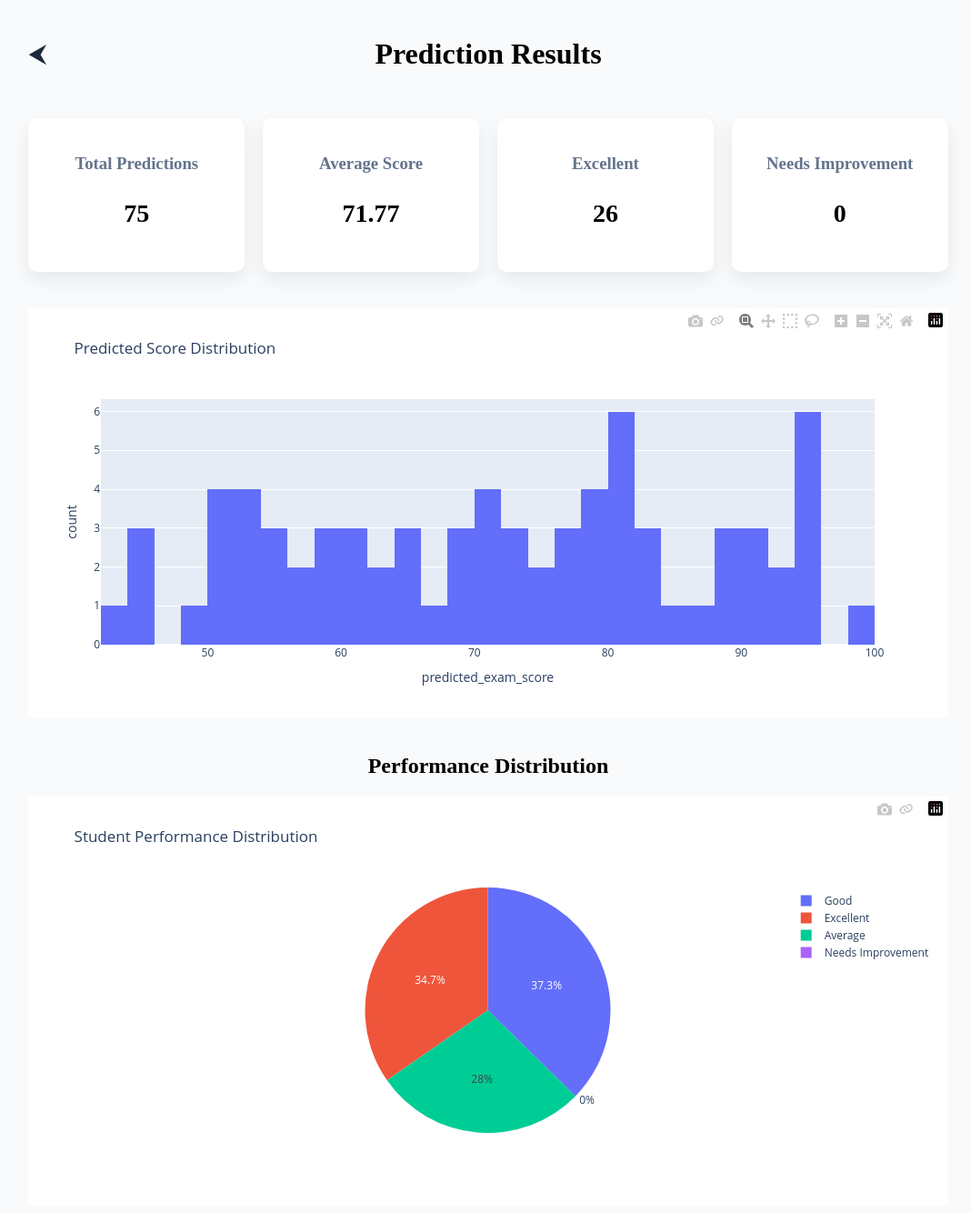
After one commit to Riyasanketpatel/student-performance-prediction-system, a Flask app: page /result in a window 1280 px wide. The commit adds this page. Shown: the whole page at 91% size, without its empty margins (103-1171 px from the left). Run offline with Flask 3, Linux system fonts and the light colour scheme; parts of the project's set-up code (start-up, migrations or seed data) failed here and were passed over.

Commit message:
Improved prediction results and dashboard UI

```diff
--- a/app.py
+++ b/app.py
@@ -4,6 +4,7 @@ from markupsafe import Markup
 import pandas as pd
 import plotly.express as px
 import os
+import numpy as np
 import joblib
 
 # ---------------- LOAD ML MODEL ---------------- #
@@ -95,6 +96,11 @@ def upload_csv():
         else:
             return "Unsupported file format"
 
+        df.rename(columns={
+        "screen_time_hours": "screen_time",
+        "exam_anxiety": "exam_anxiety_score"
+    }, inplace=True)
+
         # Ensure required columns exist
         if "motivation_level" not in df.columns:
             df["motivation_level"] = 5   # default value
@@ -130,6 +136,12 @@ def preprocessing():
 
     df = pd.read_csv(DATA_FILE)
 
+    # STANDARDIZE COLUMN NAMES
+    df.rename(columns={
+        "screen_time_hours": "screen_time",
+        "exam_anxiety": "exam_anxiety_score"
+    }, inplace=True)
+
     # BEFORE PREPROCESSING
     before_rows = df.shape[0]
     before_cols = df.shape[1]
@@ -137,6 +149,7 @@ def preprocessing():
 
     # HANDLE MISSING VALUES
     df.fillna(df.mean(numeric_only=True), inplace=True)
+    df.fillna("Unknown", inplace=True)
 
     # CLEAN DATASET
     df_clean = df
@@ -172,11 +185,11 @@ def save_student():
         "gender": request.form["gender"],
         "study_hours_per_day": float(request.form["study_hours_per_day"]),
         "attendance_percentage": float(request.form["attendance_percentage"]),
-        "screen_time_hours": float(request.form["screen_time_hours"]),
+        "screen_time": float(request.form["screen_time"]),
         "entertainment_hours": float(request.form["entertainment_hours"]),
         "stress_level": float(request.form["stress_level"]),
         "motivation_level": float(request.form["motivation_level"]),
-        "exam_anxiety": float(request.form["exam_anxiety"]),
+        "exam_anxiety_score": float(request.form["exam_anxiety"]),
         "major": request.form["major"],
         "exam_score": float(request.form["exam_score"]),
         "source": "Manual"
@@ -261,11 +274,11 @@ def update_student(index):
     df.loc[index, "gender"] = request.form["gender"]
     df.loc[index, "study_hours_per_day"] = float(request.form["study_hours_per_day"])
     df.loc[index, "attendance_percentage"] = float(request.form["attendance_percentage"])
-    df.loc[index, "screen_time_hours"] = float(request.form["screen_time_hours"])
+    df.loc[index, "screen_time"] = float(request.form["screen_time"])
     df.loc[index, "entertainment_hours"] = float(request.form["entertainment_hours"])
     df.loc[index, "stress_level"] = float(request.form["stress_level"])
     df.loc[index, "motivation_level"] = float(request.form["motivation_level"])
-    df.loc[index, "exam_anxiety"] = float(request.form["exam_anxiety"])
+    df.loc[index, "exam_anxiety_score"] = float(request.form["exam_anxiety_score"])
     df.loc[index, "major"] = request.form["major"]
     df.loc[index, "exam_score"] = float(request.form["exam_score"])
 
@@ -346,7 +359,7 @@ def eda():
     # Graph 4 - Screen Time vs Score
     fig4 = px.scatter(
         df,
-        x="screen_time_hours",
+        x="screen_time",
         y="exam_score",
         trendline="ols",
         opacity=0.5,
@@ -463,10 +476,10 @@ def predict_single_student():
 
     study = float(request.form["study_hours_per_day"])
     attendance = float(request.form["attendance_percentage"])
-    screen = float(request.form["screen_time_hours"])
+    screen = float(request.form["screen_time"])
     entertainment = float(request.form["entertainment_hours"])
     stress = float(request.form["stress_level"])
-    anxiety = float(request.form["exam_anxiety"])
+    anxiety = float(request.form["exam_anxiety_score"])
     gpa = float(request.form["previous_gpa"])
     motivation = float(request.form["motivation_level"])
     major = request.form["major"]
@@ -475,16 +488,20 @@ def predict_single_student():
     if gpa > 4:
         gpa = (gpa / 10) * 4
 
+    social_media = entertainment / 2
+    netflix = entertainment / 2
+
     input_dict = {
         "study_hours_per_day": study,
         "attendance_percentage": attendance,
         "screen_time": screen,
-        "entertainment_hours": entertainment,
         "stress_level": stress,
-        "exam_anxiety": anxiety,
+        "exam_anxiety_score": anxiety,
         "previous_gpa": gpa,
         "motivation_level": motivation,
-        "major": major
+        "major": major,
+        "social_media_hours": social_media,
+        "netflix_hours": netflix,
     }
 
     input_df = pd.DataFrame([input_dict])
@@ -501,8 +518,14 @@ def predict_single_student():
     # Predict
     prediction = model.predict(scaled_data)
 
-    predicted_score = round(prediction[0], 2)
-    predicted_score = max(0, min(100, predicted_score))
+    # Convert prediction scale to exam score
+    predicted_score = prediction[0]
+
+    # Round result
+    predicted_score = round(predicted_score, 2)
+
+    # Keep score between 0 and 100
+    predicted_score = np.clip(predicted_score, 0, 100)
 
     # Performance level
     if predicted_score >= 80:
@@ -550,6 +573,7 @@ def predict_single_student():
 @app.route("/bulk_predict", methods=["POST"])
 def bulk_predict():
 
+
     file = request.files["dataset"]
 
     if file.filename.endswith(".csv"):
@@ -561,11 +585,32 @@ def bulk_predict():
     else:
         return "Unsupported file format"
 
+    required_columns = [
+    "study_hours_per_day",
+    "attendance_percentage",
+    "screen_time",
+    "entertainment_hours",
+    "stress_level",
+    "exam_anxiety_score",
+    "previous_gpa",
+    "motivation_level",
+    "major"
+    ]
+
+    for col in required_columns:
+        if col not in df.columns:
+            df[col] = 0
+
+    # Remove exam_score column
+    if "exam_score" in df.columns:
+        df = df.drop("exam_score", axis=1)
+
     # Merge entertainment columns if needed
-    if "entertainment_hours" not in df.columns:
+    if "social_media_hours" not in df.columns:
+        df["social_media_hours"] = df["entertainment_hours"] / 2
 
-        if "social_media_hours" in df.columns and "netflix_hours" in df.columns:
-            df["entertainment_hours"] = df["social_media_hours"] + df["netflix_hours"]
+    if "netflix_hours" not in df.columns:
+        df["netflix_hours"] = df["entertainment_hours"] / 2
 
     # GPA conversion
     if "previous_gpa" in df.columns:
@@ -586,12 +631,24 @@ def bulk_predict():
     # Predict
     predictions = model.predict(scaled_data)
 
-    df["predicted_exam_score"] = predictions
-    df["predicted_exam_score"] = df["predicted_exam_score"].clip(0, 100)
+    # Convert to exam score scale
+    df["predicted_exam_score"] = predictions.clip(0,100)
 
     # Save output
     output_file = "predicted_results.csv"
-    df.to_csv(output_file, index=False)
+
+    if os.path.exists(output_file):
+
+        old_results = pd.read_csv(output_file)
+
+        combined = pd.concat([old_results, df], ignore_index=True)
+
+        combined.drop_duplicates(inplace=True)
+
+        combined.to_csv(output_file, index=False)
+
+    else:
+        df.to_csv(output_file, index=False)
 
     return render_template(
         "bulk_predict.html",
@@ -611,6 +668,64 @@ def download_result():
         as_attachment=True
     )
 
+#----------------------RESULT-----------------------------#
+@app.route("/result")
+def results():
+
+    if not os.path.exists("predicted_results.csv"):
+        return render_template("results.html", data_available=False)
+
+    df = pd.read_csv("predicted_results.csv")
+
+    total_predictions = len(df)
+    avg_score = round(df["predicted_exam_score"].mean(), 2)
+
+    excellent = len(df[df["predicted_exam_score"] >= 80])
+
+    good = len(df[(df["predicted_exam_score"] >= 60) & (df["predicted_exam_score"] < 80)])
+
+    average = len(df[(df["predicted_exam_score"] >= 40) & (df["predicted_exam_score"] < 60)])
+
+    poor = len(df[df["predicted_exam_score"] < 40])
+
+    fig = px.histogram(
+        df,
+        x="predicted_exam_score",
+        nbins=30,
+        title="Predicted Score Distribution"
+    )
+
+    chart = Markup(fig.to_html(full_html=False))
+
+    category_data = {
+    "Category": ["Excellent", "Good", "Average", "Needs Improvement"],
+    "Count": [excellent, good, average, poor]
+}
+
+    cat_df = pd.DataFrame(category_data)
+
+    fig2 = px.pie(
+        cat_df,
+        names="Category",
+        values="Count",
+        title="Student Performance Distribution"
+    )
+
+    pie_chart = Markup(fig2.to_html(full_html=False))
+
+    return render_template(
+    "results.html",
+    data_available=True,
+    total_predictions=total_predictions,
+    avg_score=avg_score,
+    excellent=excellent,
+    good=good,
+    average=average,
+    poor=poor,
+    chart=chart,
+    pie_chart=pie_chart
+)
+
 # ---------------- RUN APP ---------------- #
 
 if __name__ == "__main__":
--- /dev/null
+++ b/templates/results.html
@@ -0,0 +1,120 @@
+<!DOCTYPE html>
+<html>
+<head>
+
+<title>Prediction Results</title>
+
+<style>
+
+body{
+    font-family:Poppins;
+    background:#f8fafc;
+    text-align:center;
+}
+
+.container{
+    width:80%;
+    margin:auto;
+}
+
+.cards{
+    display:flex;
+    justify-content:center;
+    gap:20px;
+    margin-top:30px;
+}
+
+.card{
+    background:white;
+    padding:20px;
+    width:200px;
+    border-radius:10px;
+    box-shadow:0 8px 20px rgba(0,0,0,0.08);
+}
+
+.card h3{
+    color:#64748b;
+}
+
+.card p{
+    font-size:28px;
+    font-weight:bold;
+}
+
+.chart{
+    margin-top:40px;
+}
+
+.title-bar{
+    display:flex;
+    align-items:center;
+    justify-content:center;
+    position:relative;
+    margin-top:20px;
+}
+
+.back-btn{
+    position:absolute;
+    left:0;
+    text-decoration:none;
+    font-size:28px;
+    color:#1e293b;
+}
+</style>
+
+</head>
+
+<body>
+
+<div class="container">
+
+<div class="title-bar">
+<a href="/dashboard" class="back-btn">⮜</a>
+<h1>Prediction Results</h1>
+</div>
+
+{% if data_available %}
+
+<div class="cards">
+
+<div class="card">
+<h3>Total Predictions</h3>
+<p>{{ total_predictions }}</p>
+</div>
+
+<div class="card">
+<h3>Average Score</h3>
+<p>{{ avg_score }}</p>
+</div>
+
+<div class="card">
+<h3>Excellent</h3>
+<p>{{ excellent }}</p>
+</div>
+
+<div class="card">
+<h3>Needs Improvement</h3>
+<p>{{ poor }}</p>
+</div>
+
+</div>
+
+<div class="chart">
+{{ chart | safe }}
+</div>
+
+<div class="chart">
+<h2>Performance Distribution</h2>
+{{ pie_chart | safe }}
+</div>
+
+{% else %}
+
+<p>No prediction results available yet.</p>
+
+{% endif %}
+
+</div>
+
+</body>
+</html>
--- a/templates/single_predict.html
+++ b/templates/single_predict.html
@@ -166,7 +166,7 @@ Key factors influencing this prediction include **study hours, attendance, stres
 
 <div class="buttons">
 
-<a href="/single_prediction" class="btn btn-primary">
+<a href="/prediction" class="btn btn-primary">
 Predict Again
 </a>
 
--- a/templates/single_prediction.html
+++ b/templates/single_prediction.html
@@ -118,7 +118,7 @@ font-weight:bold;
 
 <div class="form-group">
 <label>Screen Time (Hours)</label>
-<input type="number" step="0.1" name="screen_time_hours" placeholder="e.g. 5">
+<input type="number" step="0.1" name="screen_time" placeholder="e.g. 5">
 </div>
 
 <div class="form-group">
@@ -133,7 +133,7 @@ font-weight:bold;
 
 <div class="form-group">
 <label>Exam Anxiety (0-10)</label>
-<input type="number" step="0.1" name="exam_anxiety">
+<input type="number" step="0.1" name="exam_anxiety_score">
 </div>
 
 <div class="form-group">
```
Also changed, not shown: predicted_results.csv (+76 -31 lines), templates/bulk_predict.html (+64 -93 lines), templates/result.html (deleted).
